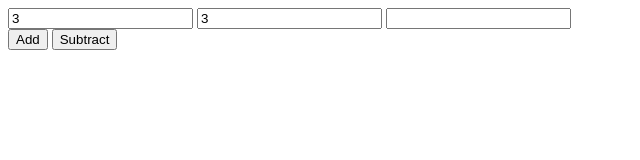
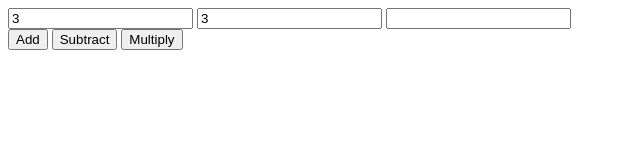
Before and after one commit to rmzi/git_workshop, a plain HTML site: page index.html in a window 1280 px wide. Shown: the whole page, without its empty margins (0-640 px from the left). Drawn offline with nearby package versions, Linux system fonts and the light colour scheme.

Commit message:
added multiply button to FE

```diff
--- a/index.html
+++ b/index.html
@@ -10,6 +10,7 @@
     <br>
     <button onclick="add()">Add</button>
     <button onclick="sub()">Subtract</button>
+    <button onclick="mult()">Multiply</button>
 
     <script>
     function myFunction() {
```
